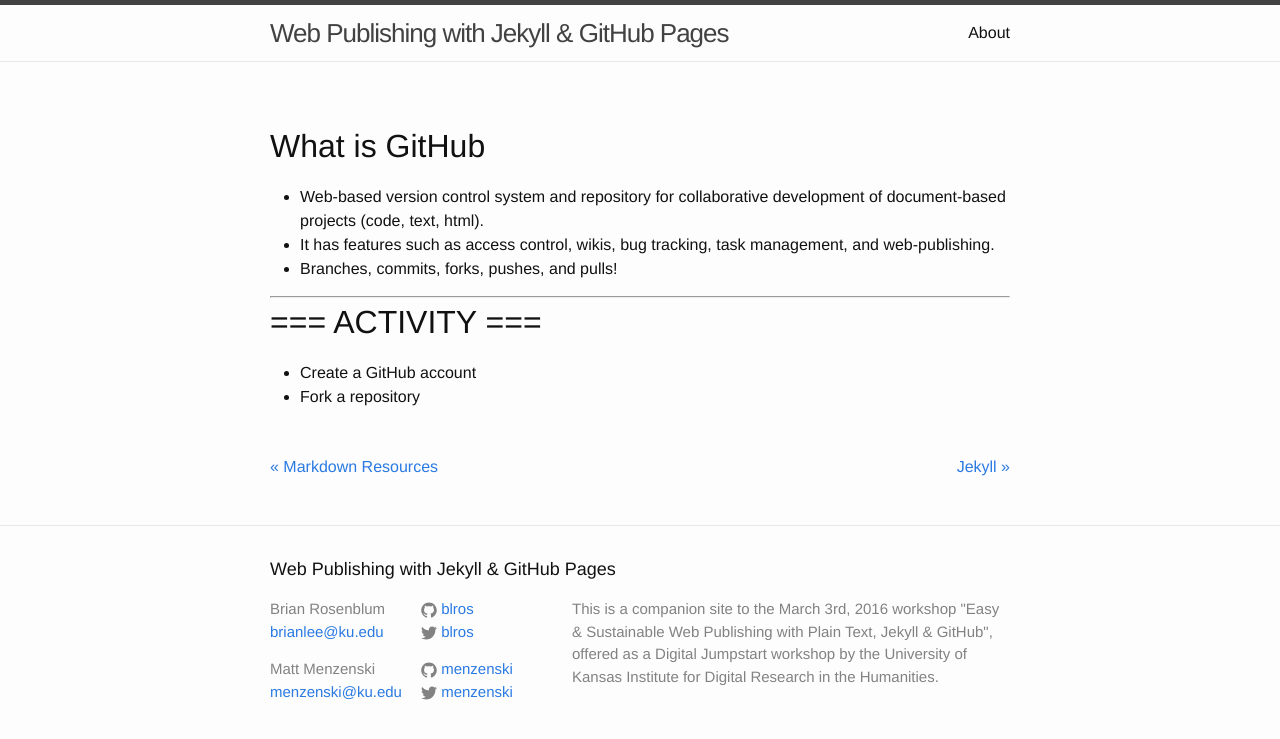
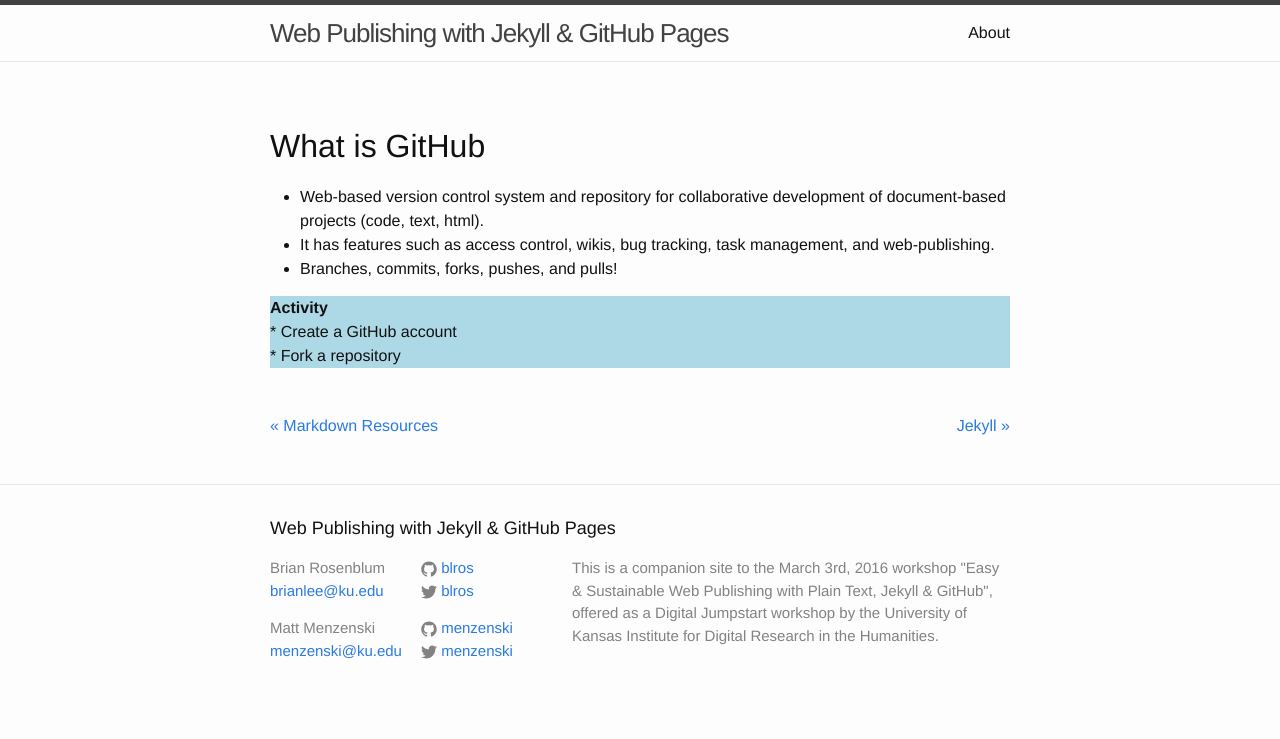
Before and after one commit to menzenski/idrh-static-site-workshop, a Jekyll site: the page built from _posts/2016-02-08-github.md, in a window 1280 px wide. Shown: the top 739 px of the page. Built offline with Jekyll 4.4.1, drawn with Linux system fonts in a browser that asks for light colours.

Commit message:
Update 2016-02-08-github.md

```diff
--- a/_posts/2016-02-08-github.md
+++ b/_posts/2016-02-08-github.md
@@ -5,15 +5,13 @@ date: "2016-02-08 14:40:40 -0600"
 categories: jekyll
 published: true
 ---
-
-
 ## What is GitHub
 * Web-based version control system and repository for collaborative development of document-based projects (code, text, html).
 * It has features such as access control, wikis, bug tracking, task management, and web-publishing.
 * Branches, commits, forks, pushes, and pulls!
 
-***
-
-## === ACTIVITY ===
-* Create a GitHub account
-* Fork a repository
+<div style="background-color:lightblue;">
+<p><strong>Activity</strong><br/>
+* Create a GitHub account<br/>
+* Fork a repository</p>
+</div>
```
